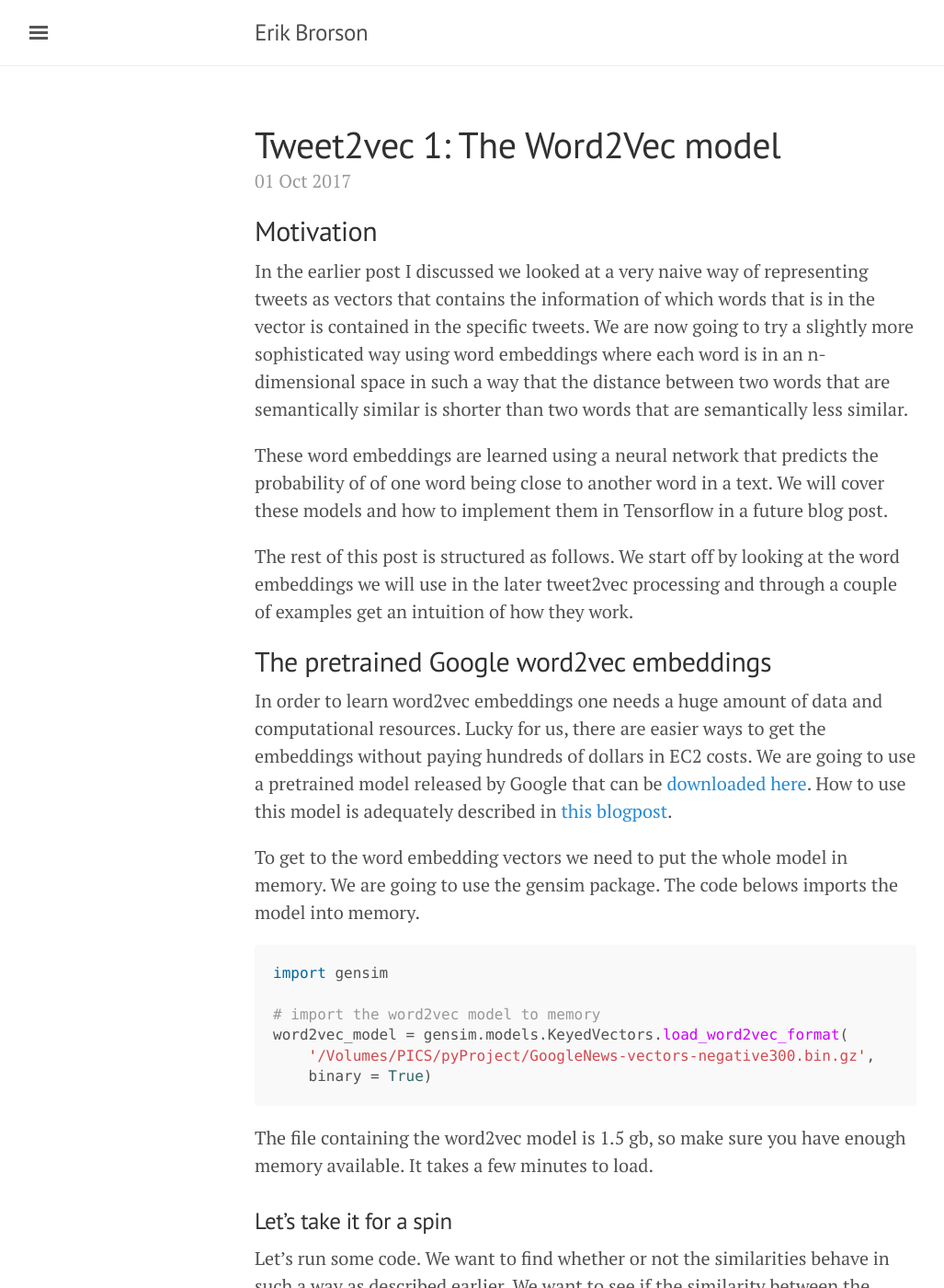
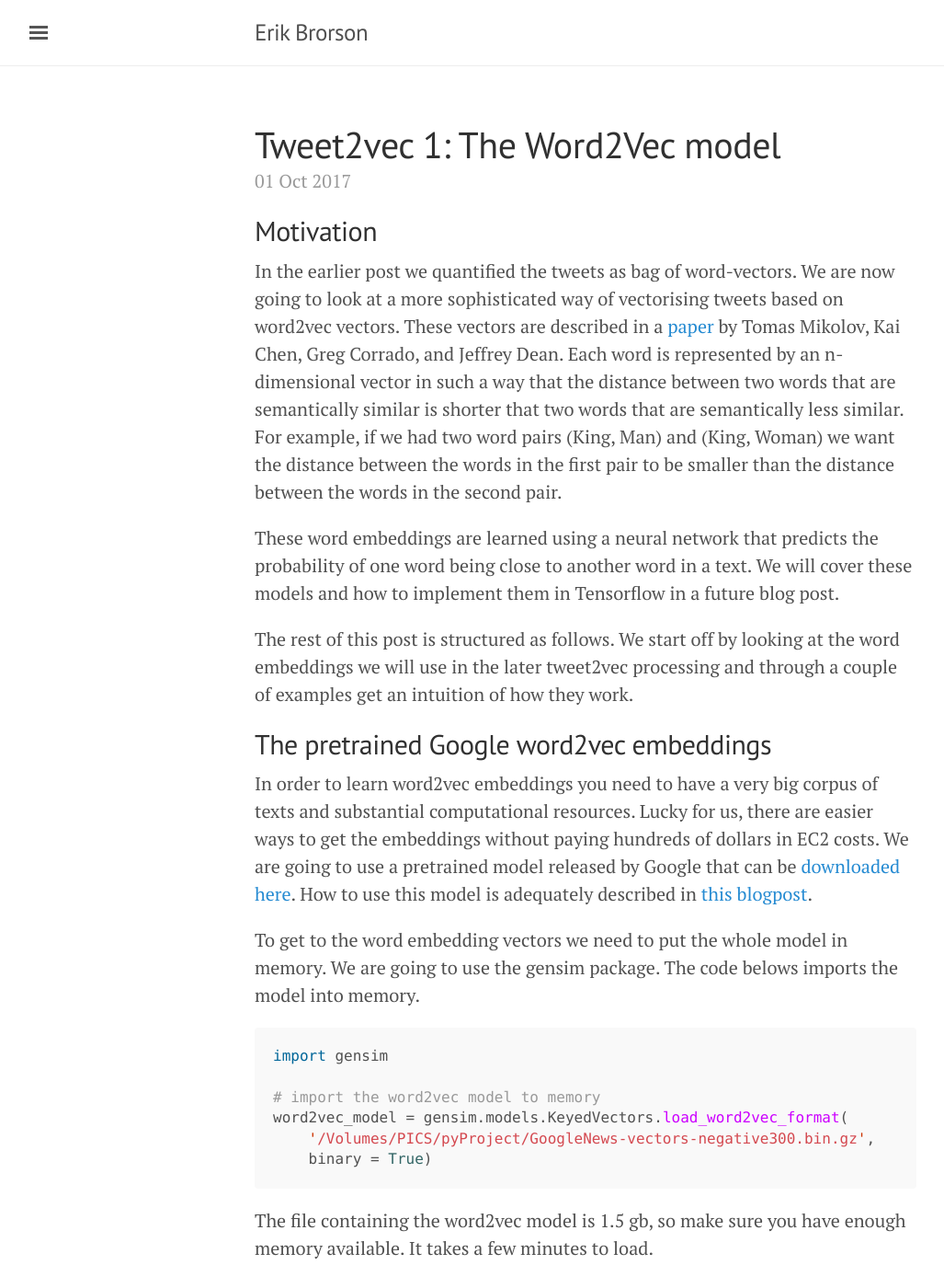
Before and after one commit to erikbrorson/erikbrorson.github.io, a Jekyll site: the page built from _posts/2017-10-01-Tweet2vec-1-The-Word2vec-Model.md, in a window 1280 px wide and 1400 px high. Shown: the whole window at 92% size, without its empty margins (3-1030 px from the left). Built offline with Jekyll 4.4.1, drawn with Linux system fonts in a browser that asks for light colours.

Commit message:
Update 2017-10-01-Tweet2vec-1-The-Word2vec-Model.md

```diff
--- a/_posts/2017-10-01-Tweet2vec-1-The-Word2vec-Model.md
+++ b/_posts/2017-10-01-Tweet2vec-1-The-Word2vec-Model.md
@@ -5,15 +5,15 @@ layout: post
 
 ## Motivation
 
-In the earlier post I discussed we looked at a very naive way of representing tweets as vectors that contains the information of which words that is in the vector is contained in the specific tweets. We are now going to try a slightly more sophisticated way using word embeddings where each word is in an n-dimensional space in such a way that the distance between two words that are semantically similar is shorter than two words that are semantically less similar.
+In the earlier post we quantified the tweets as bag of word-vectors. We are now going to look at a more sophisticated way of vectorising tweets based on word2vec vectors. These vectors are described in a [paper](https://arxiv.org/abs/1301.3781) by Tomas Mikolov, Kai Chen, Greg Corrado, and Jeffrey Dean. Each word is represented by an n-dimensional vector in such a way that the distance between two words that are semantically similar is shorter that two words that are semantically less similar. For example, if we had two word pairs (King, Man) and (King, Woman) we want the distance between the words in the first pair to be smaller than the distance between the words in the second pair.
 
-These word embeddings are learned using a neural network that predicts the probability of of one word being close to another word in a text. We will cover these models and how to implement them in Tensorflow in a future blog post.
+These word embeddings are learned using a neural network that predicts the probability of one word being close to another word in a text. We will cover these models and how to implement them in Tensorflow in a future blog post.
 
 The rest of this post is structured as follows. We start off by looking at the word embeddings we will use in the later tweet2vec processing and through a couple of examples get an intuition of how they work.
 
 ## The pretrained Google word2vec embeddings
 
-In order to learn word2vec embeddings one needs a huge amount of data and computational resources. Lucky for us, there are easier ways to get the embeddings without paying hundreds of dollars in EC2 costs. We are going to use a pretrained model released by Google that can be [downloaded here](https://drive.google.com/file/d/0B7XkCwpI5KDYNlNUTTlSS21pQmM/edit). How to use this model is adequately described in [this blogpost](http://mccormickml.com/2016/04/12/googles-pretrained-word2vec-model-in-python/).
+In order to learn word2vec embeddings you need to have a very big corpus of texts and substantial computational resources. Lucky for us, there are easier ways to get the embeddings without paying hundreds of dollars in EC2 costs. We are going to use a pretrained model released by Google that can be [downloaded here](https://drive.google.com/file/d/0B7XkCwpI5KDYNlNUTTlSS21pQmM/edit). How to use this model is adequately described in [this blogpost](http://mccormickml.com/2016/04/12/googles-pretrained-word2vec-model-in-python/).
 
 To get to the word embedding vectors we need to put the whole model in memory. We are going to use the gensim package. The code belows imports the model into memory.
 
```
